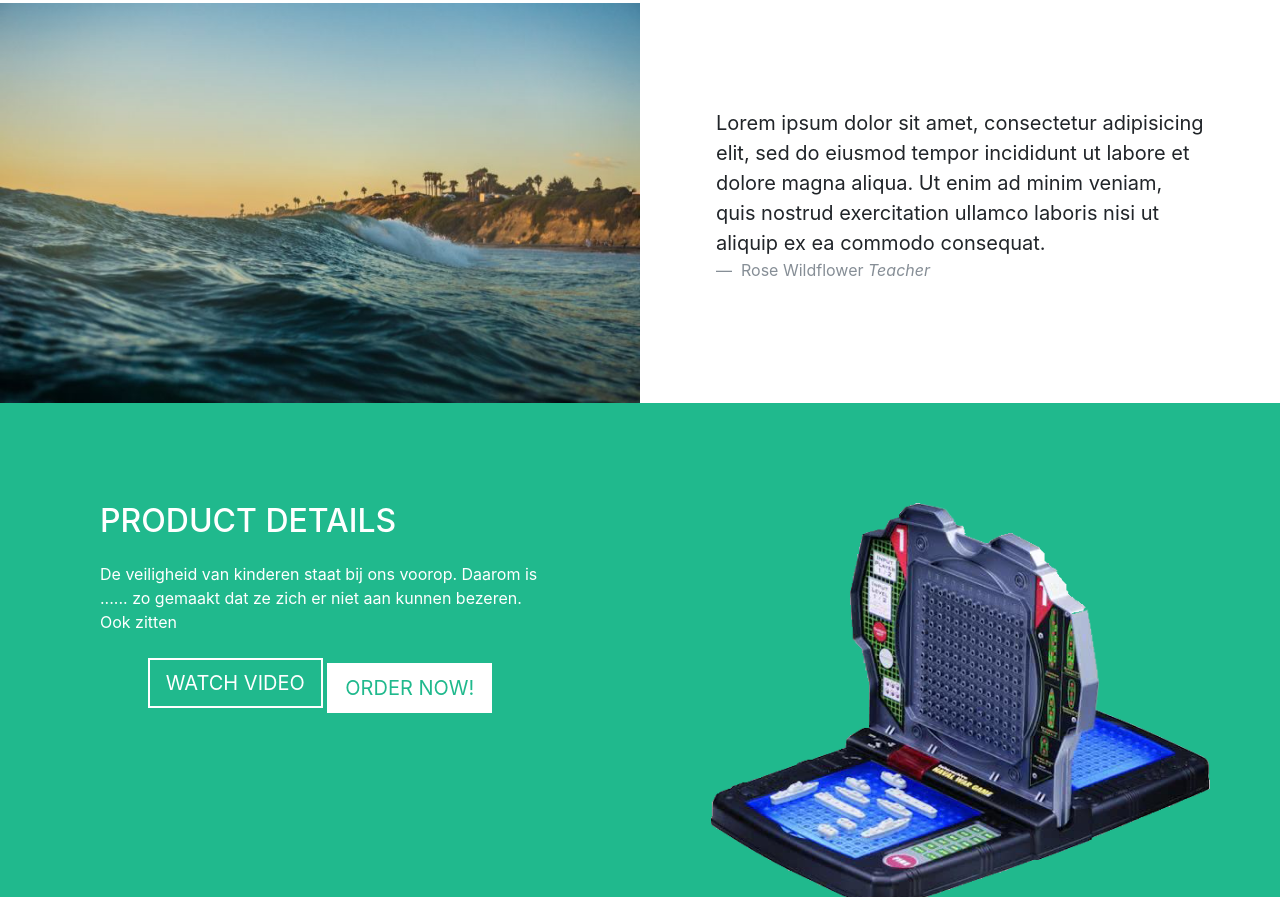
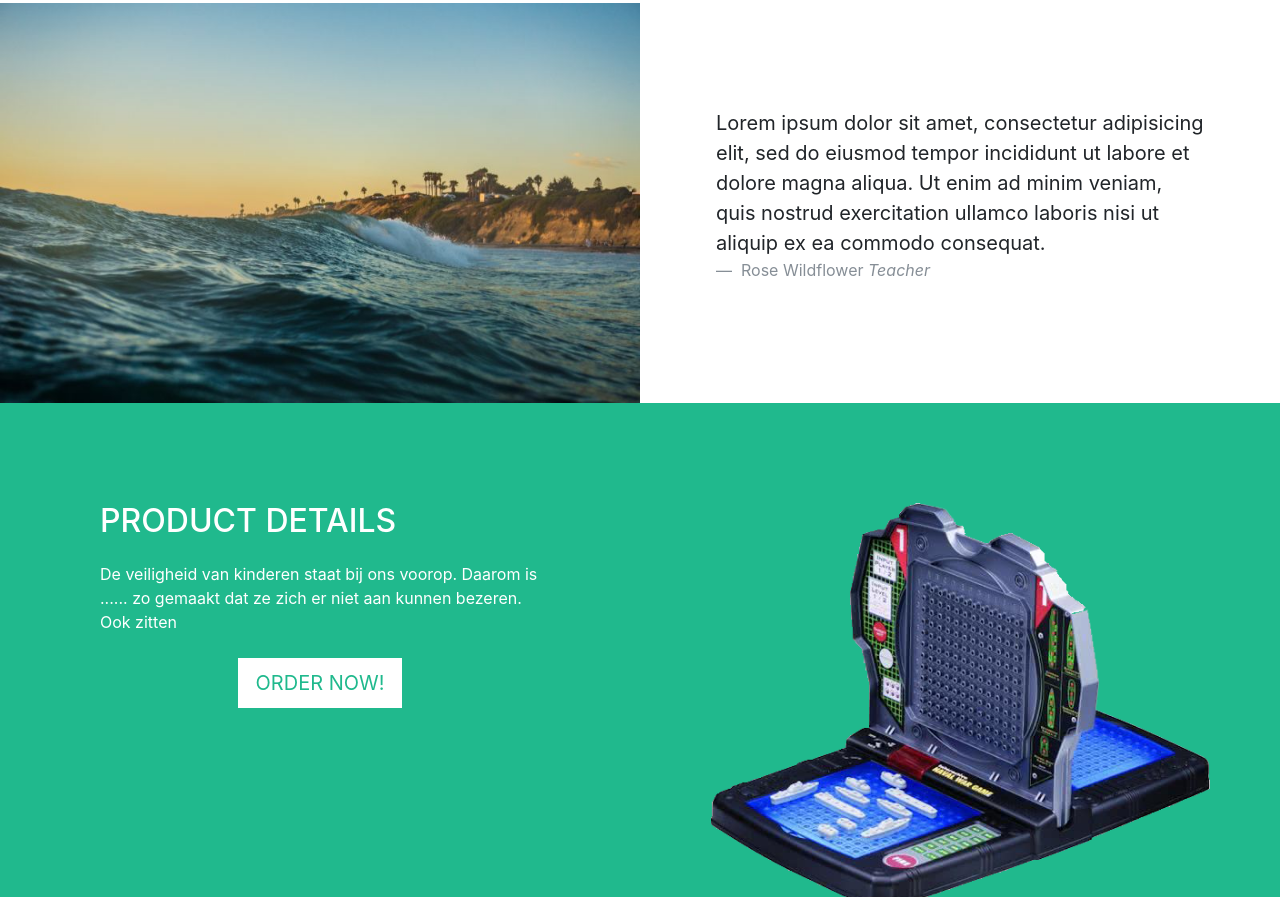
Before and after one commit to TimBorowy/sprint3website, a website: page public/plindex.html in a window 1280 px wide. Shown: the part 1098-1995 px from the top of the page. Drawn offline with nearby package versions, Linux system fonts and the light colour scheme; some packages are replaced by stand-ins of ours; files that its build step writes are made by us from their sources.

Commit message:
nevermind change to other btn

```diff
--- a/css/style.scss
+++ b/css/style.scss
@@ -119,11 +119,3 @@ body {
 .collaborate {
     color:#00af7d;
 }
-
-
-
-@media screen and (min-width: 1060px) {
-	.btn-watch {
-    	margin-bottom: 10px;
-	}
-}
--- a/public/plindex.html
+++ b/public/plindex.html
@@ -52,7 +52,9 @@
 				<div class="col-lg-6 col-md-12 py-5">
 					<p class='display-1'>The next big thing</p>
 					<p>Our product is going to rock your world because it is awesome</p>
-					<button type="button" class="btn btn-lg btn-outline-success">See why</button>
+					<a href="assets/blijdorp_hololens.mp4" data-lity>
+						<button type="button" class="btn btn-lg btn-outline-success">See why</button>
+					</a>
 				</div>
 			</div>
 			<!-- <div id="popupVideo">
@@ -141,11 +143,7 @@
 		          <h2 class="uppercase mb-4">Product Details</h2>
 		          <p>De veiligheid van kinderen staat bij ons voorop. Daarom is ...... zo gemaakt dat ze zich er niet aan kunnen bezeren. Ook zitten </p>
 		          <div class="btn-wrap mt-4">
-		            <a href="assets/blijdorp_hololens.mp4" data-lity>
-		              <button type="button" class="btn btn-primary btn-lg uppercase btn-watch">watch video</button>
-		            </a>
 		            <button type="button" class="btn btn-primary btn-lg uppercase btn-order">order now!</button>
-
 		          </div>
 		        </div>
 
```
